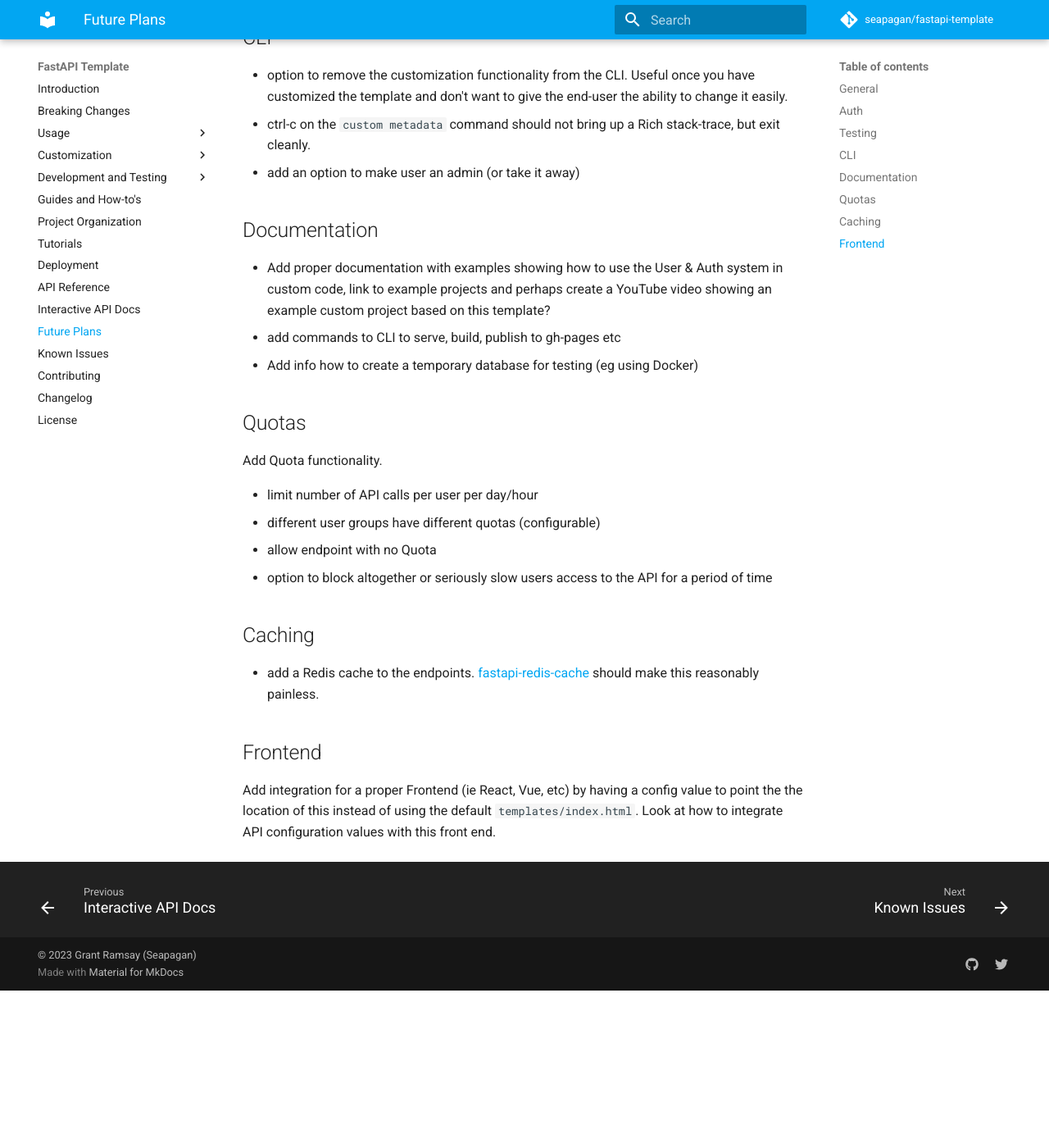
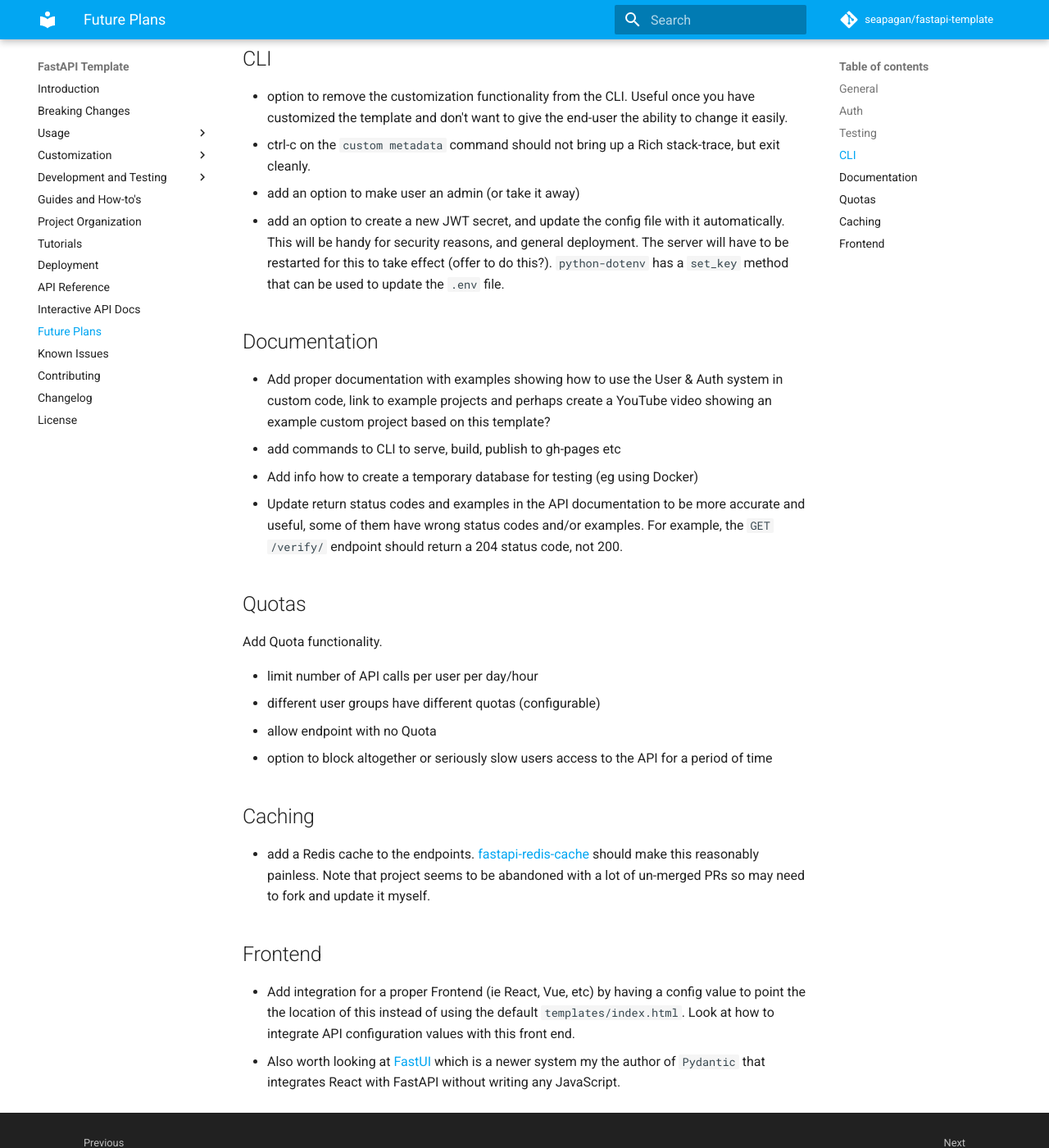
Before and after one commit to seapagan/fastapi-template, an MkDocs documentation site: the page built from docs/future.md, in a window 1280 px wide and 1400 px high, scrolled down 1312 px. Shown: the whole window at 82% size. Built offline with MkDocs 1.6.1 and Material for MkDocs 9.7.7, drawn with Linux system fonts in a browser that asks for light colours; comment, search, counter and statistics services are not loaded; before the commit the page ends 2520 px from its top, so only the background shows below that; some of the changed text lies outside the part shown.

Commit message:
update TODO
Signed-off-by: Grant Ramsay <seapagan@gmail.com>

```diff
--- a/TODO.md
+++ b/TODO.md
@@ -28,7 +28,8 @@
   this should be implemented. *This may just need to be in derived projects
   though, not this template*.
 - add Metrics and Observability (eg Prometheus, Grafana, Sentry, etc)
-- add pagination to the user list endpoint
+- add pagination to the user list endpoint. Implement this in a way that is
+  generic and can be used for other custom endpoints too.
 
 ## Auth
 
@@ -50,6 +51,11 @@
 - ctrl-c on the `custom metadata` command should not bring up a Rich
   stack-trace, but exit cleanly.
 - add an option to make user an admin (or take it away)
+- add an option to create a new JWT secret, and update the config file with it
+  automatically. This will be handy for security reasons, and general
+  deployment. The server will have to be restarted for this to take effect
+  (offer to do this?). `python-dotenv` has a `set_key` method that can be used
+  to update the `.env` file.
 
 ## Documentation
 
@@ -58,6 +64,9 @@
   video showing an example custom project based on this template?
 - add commands to CLI to serve, build, publish to gh-pages etc
 - Add info how to create a temporary database for testing (eg using Docker)
+- Update return status codes and examples in the API documentation to be more
+  accurate and useful, some of them have wrong status codes and/or examples. For
+  example, the `GET /verify/` endpoint should return a 204 status code, not 200.
 
 ## Quotas
 
@@ -73,11 +82,15 @@
 
 - add a Redis cache to the endpoints.
   [fastapi-redis-cache](https://pypi.org/project/fastapi-redis-cache/) should
-  make this reasonably painless.
+  make this reasonably painless. Note that project seems to be abandoned with a
+  lot of un-merged PRs so may need to fork and update it myself.
 
 ## Frontend
 
-Add integration for a proper Frontend (ie React, Vue, etc) by having a config
+- Add integration for a proper Frontend (ie React, Vue, etc) by having a config
 value to point the the location of this instead of using the default
 `templates/index.html`. Look at how to integrate API configuration values with
 this front end.
+- Also worth looking at [FastUI](https://github.com/pydantic/FastUI) which is a
+  newer system my the author of `Pydantic` that integrates React with FastAPI
+  without writing any JavaScript.
```
Also changed, not shown: other parts of TODO.md (+1 -1 lines).
